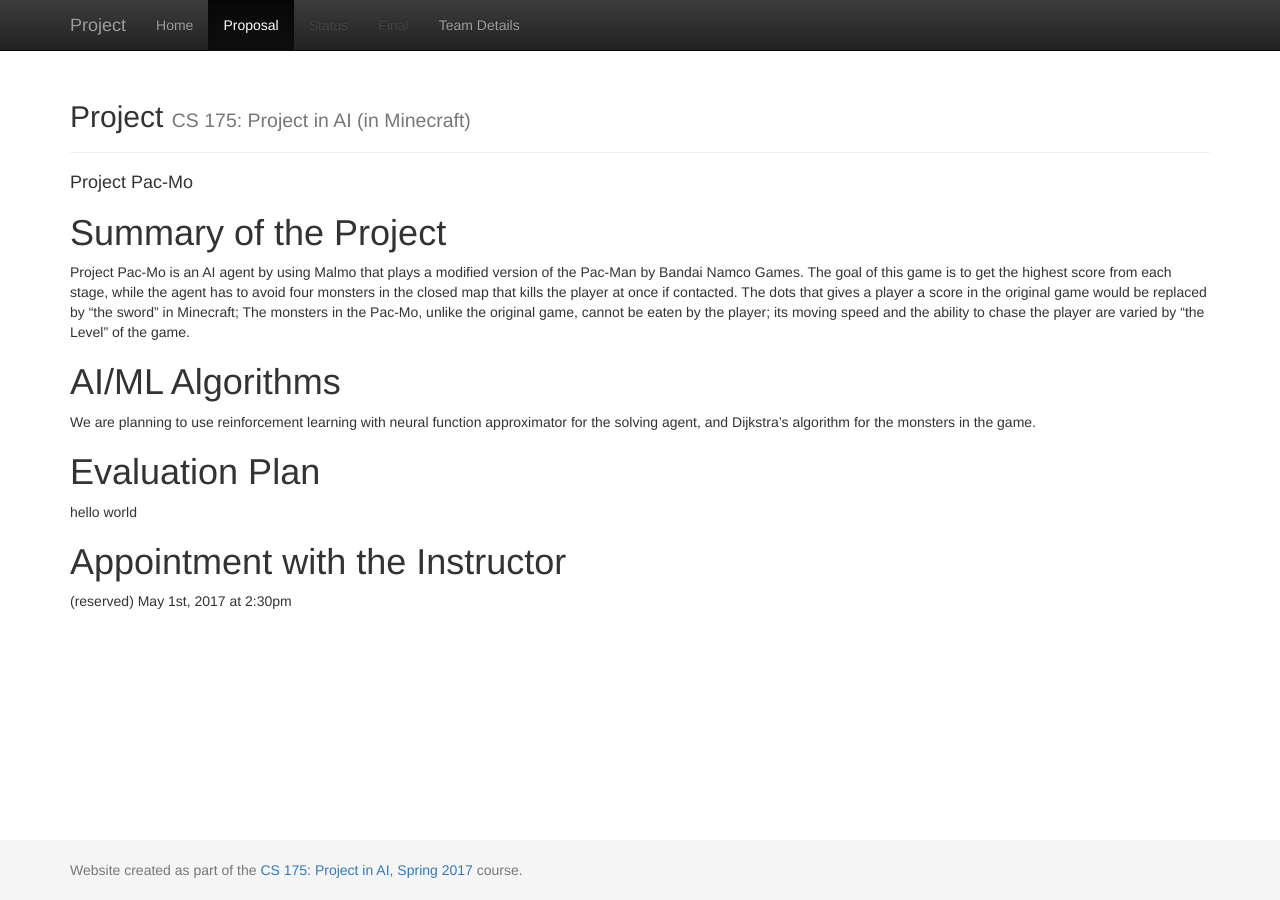
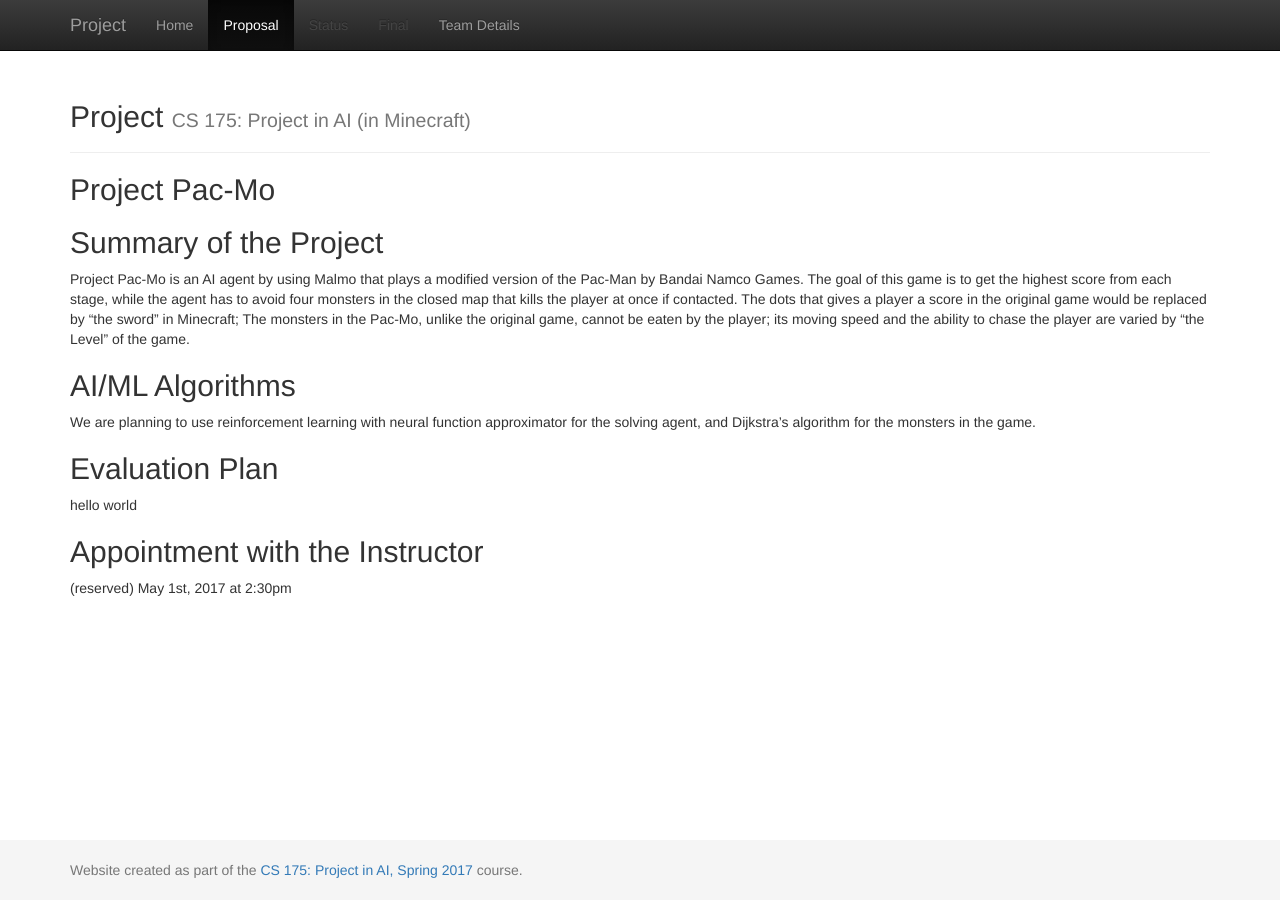
Before and after one commit to qdingqim/Pac-mo, a Jekyll site: the page built from docs/proposal.md, in a window 1280 px wide. Built offline with Jekyll 4.4.1, drawn with Linux system fonts in a browser that asks for light colours.

```diff
--- a/docs/proposal.md
+++ b/docs/proposal.md
@@ -2,15 +2,15 @@
 layout: default
 title: Proposal
 ---
-#### Project Pac-Mo
-# Summary of the Project
+## Project Pac-Mo
+## Summary of the Project
 Project Pac-Mo is an AI agent by using Malmo that plays a modified version of the Pac-Man by Bandai Namco Games. The goal of this game is to get the highest score from each stage, while the agent has to avoid four monsters in the closed map that kills the player at once if contacted. The dots that gives a player a score in the original game would be replaced by "the sword" in Minecraft; The monsters in the Pac-Mo, unlike the original game, cannot be eaten by the player; its moving speed and the ability to chase the player are varied by "the Level" of the game.
 
-# AI/ML Algorithms
+## AI/ML Algorithms
 We are planning to use reinforcement learning with neural function approximator for the solving agent, and Dijkstra's algorithm for the monsters in the game.
 
-# Evaluation Plan
+## Evaluation Plan
 hello world
 
-# Appointment with the Instructor
+## Appointment with the Instructor
 (reserved) May 1st, 2017 at 2:30pm
```
